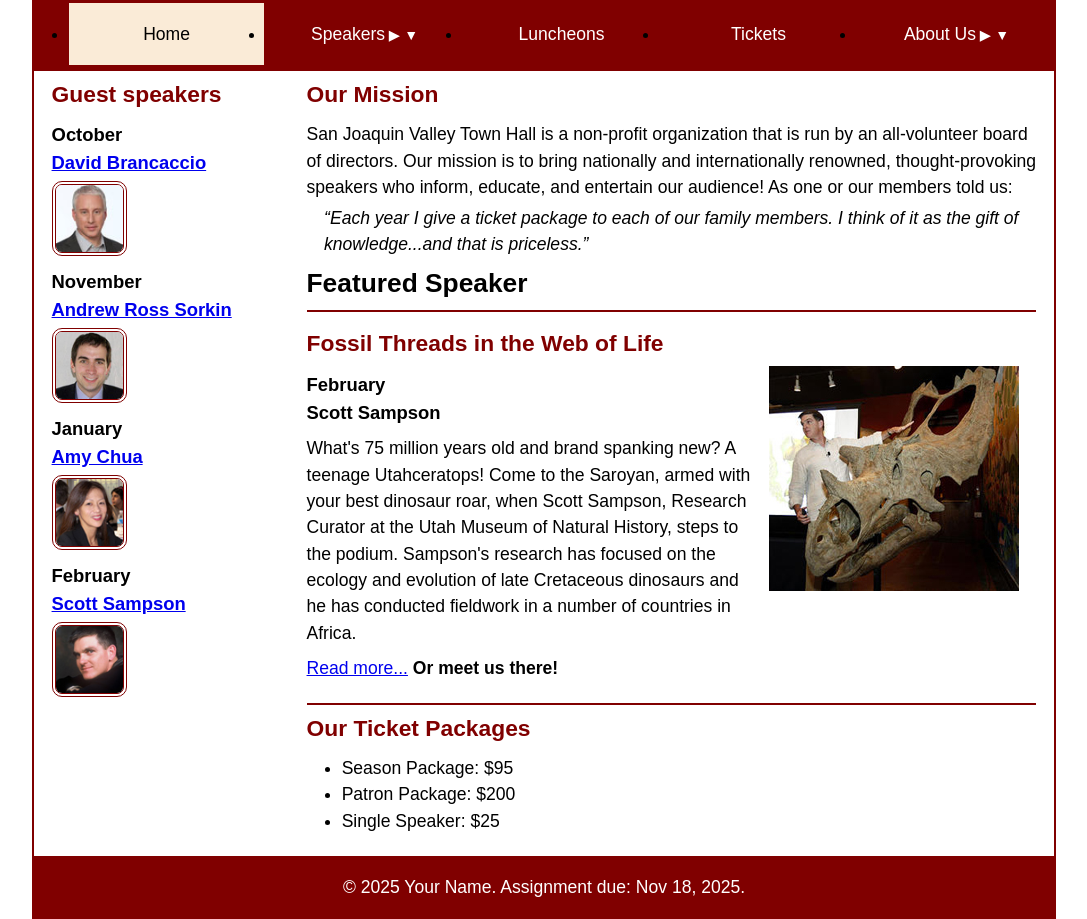
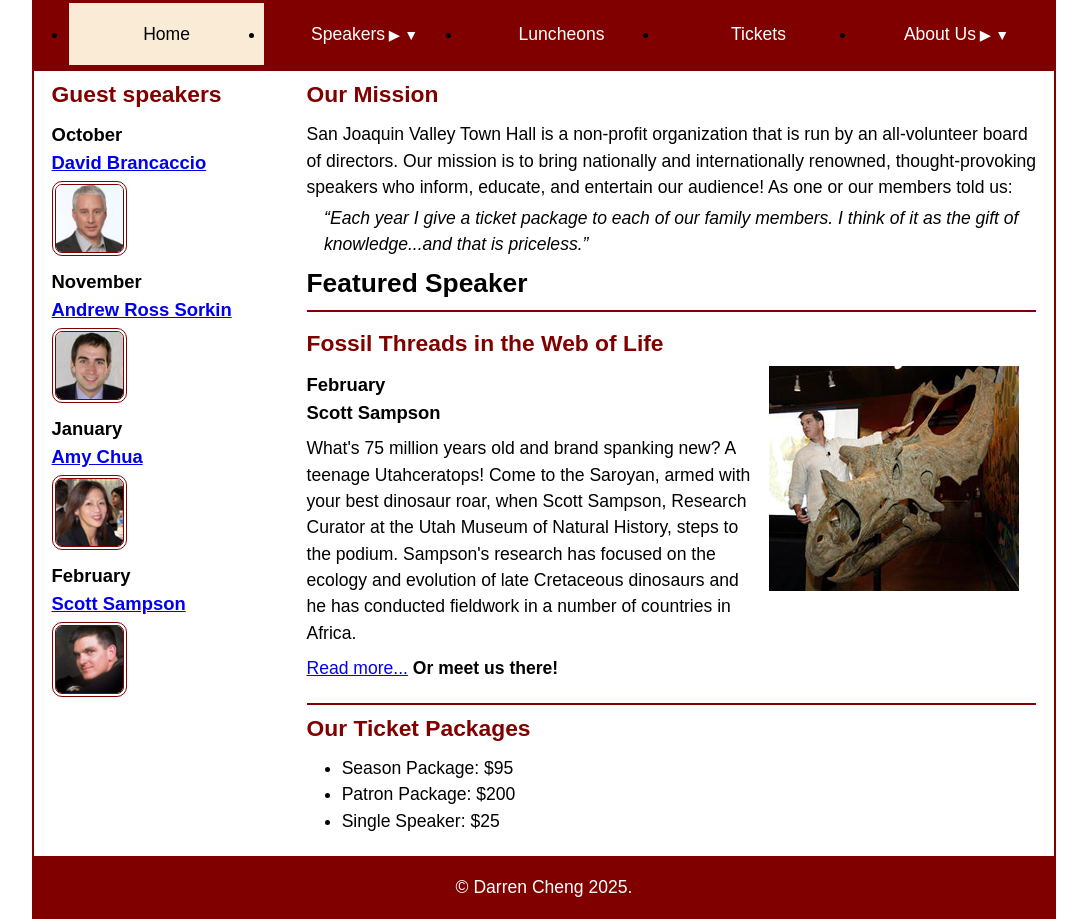
Before and after one commit to dc796/A11, a website: page index.html in a window 1280 px wide. Shown: the part 120-1039 px from the top of the page, without its empty margins (96-1183 px from the left). Drawn offline with Linux system fonts and the light colour scheme.

Commit message:
Update footer copyright information

```diff
--- a/index.html
+++ b/index.html
@@ -83,7 +83,7 @@
     </section>
 </main>
 <footer>
-    <p>&copy; 2025 Your Name. Assignment due: Nov 18, 2025.</p>
+    <p>&copy; Darren Cheng 2025.</p>
 </footer>
 </body>
 </html>
```
